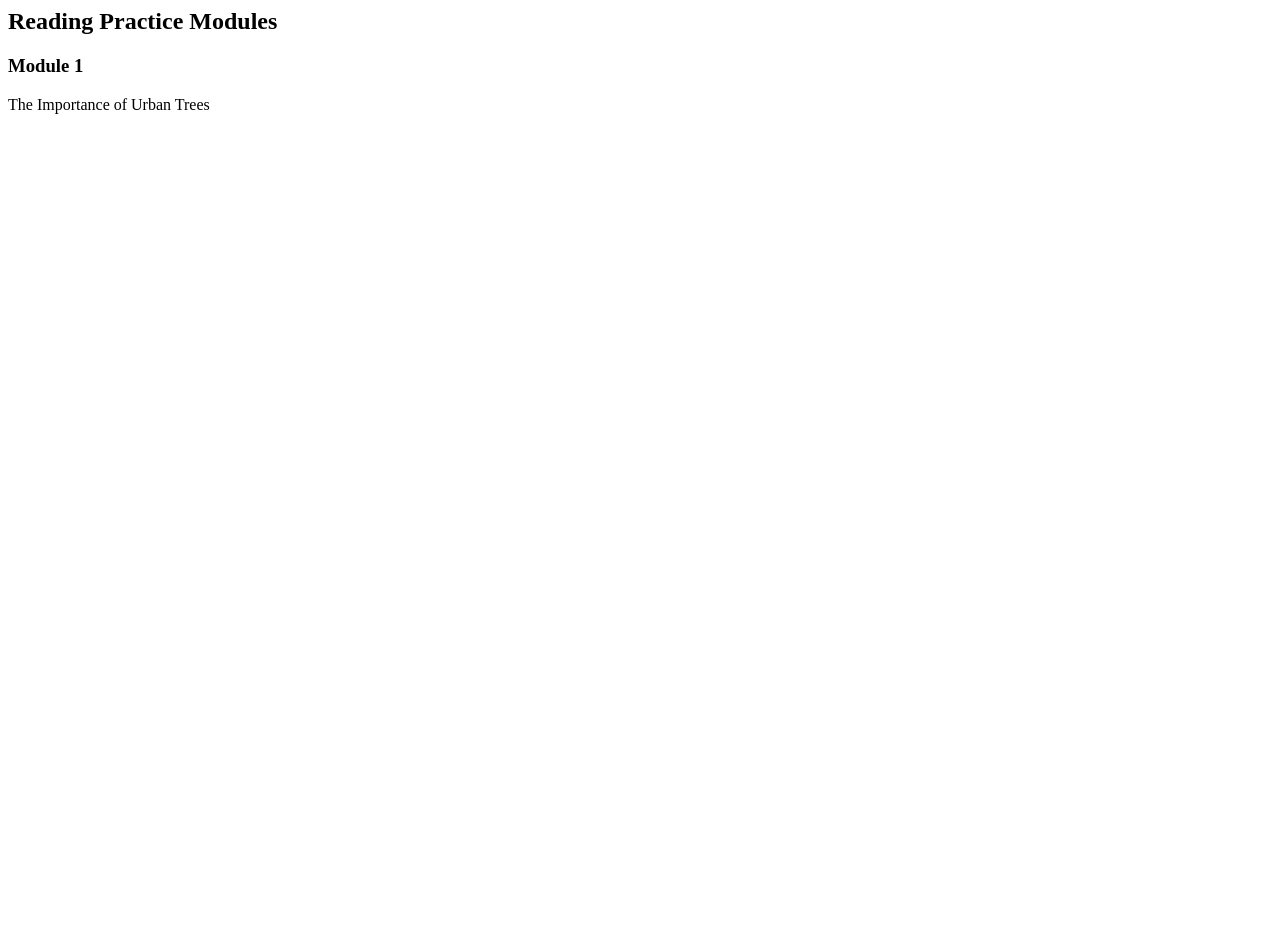
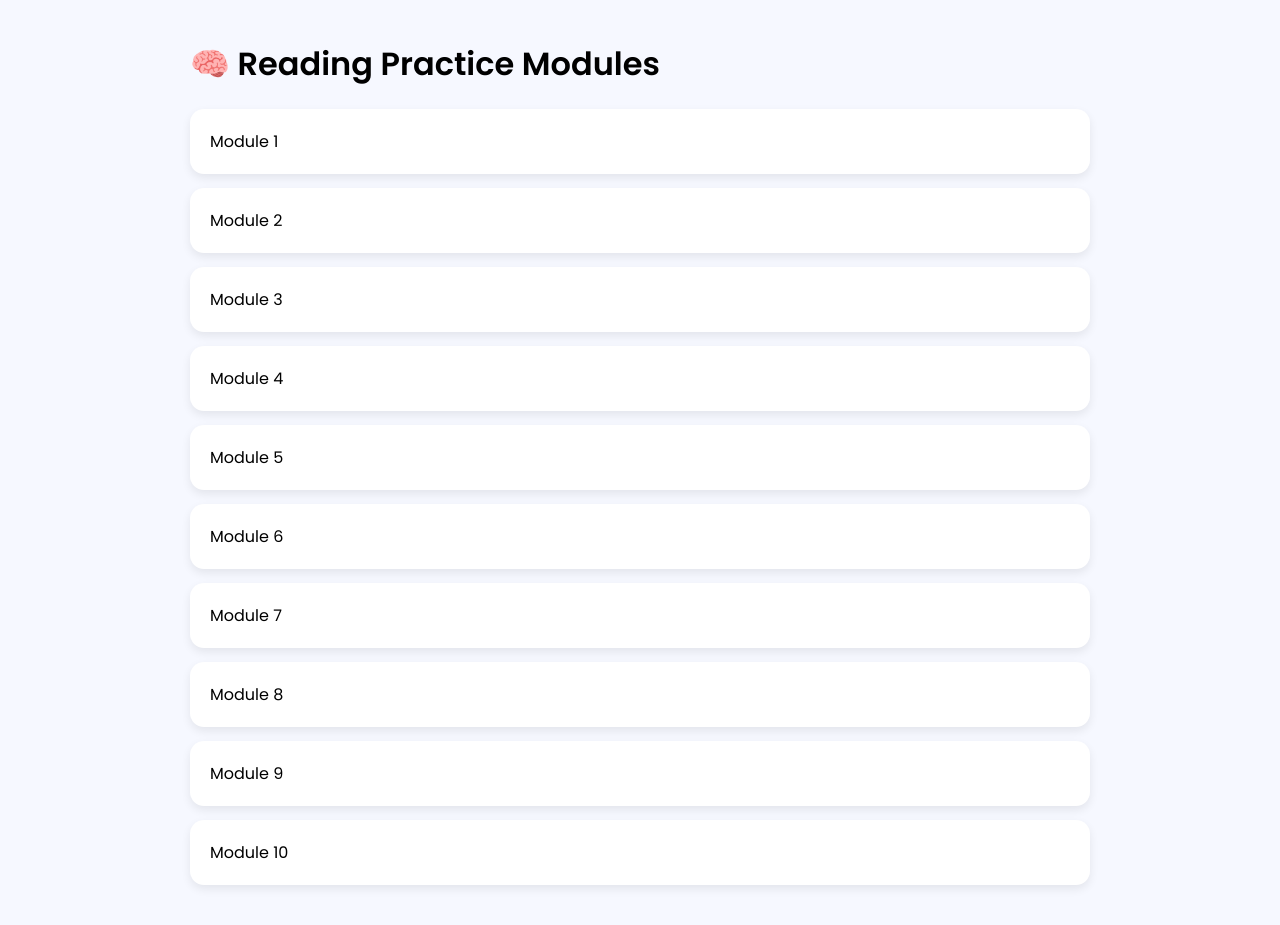
Before and after one commit to Lakshanya-Sathish/FluencyForge, a plain HTML site: page reading-modules.html in a window 1280 px wide. Before the commit the page ends 800 px from the top, so only its background shows below. Drawn offline with Linux system fonts and the light colour scheme.

Commit message:
Updated project files

```diff
--- a/reading-modules.html
+++ b/reading-modules.html
@@ -1,26 +1,48 @@
-<h2>Reading Practice Modules</h2>
-<div id="modules"></div>
+<!DOCTYPE html>
+<html lang="en">
+<head>
+<meta charset="UTF-8">
+<title>Reading Modules</title>
+<meta name="viewport" content="width=device-width, initial-scale=1.0">
+<link href="https://fonts.googleapis.com/css2?family=Poppins:wght@400;600&display=swap" rel="stylesheet">
+
+<style>
+body{background:#f6f8ff;font-family:Poppins}
+.container{max-width:900px;margin:40px auto}
+.module{
+  background:#fff;
+  padding:20px;
+  margin:14px 0;
+  border-radius:14px;
+  box-shadow:0 4px 10px rgba(0,0,0,.08);
+  cursor:pointer;
+}
+.module:hover{background:#eef3ff}
+</style>
+</head>
+
+<body>
+
+<div class="container">
+  <h1>🧠 Reading Practice Modules</h1>
+
+  <div class="module" onclick="openModule('R-B-1')">Module 1</div>
+  <div class="module" onclick="openModule('R-B-2')">Module 2</div>
+  <div class="module" onclick="openModule('R-B-3')">Module 3</div>
+  <div class="module" onclick="openModule('R-B-4')">Module 4</div>
+  <div class="module" onclick="openModule('R-B-5')">Module 5</div>
+  <div class="module" onclick="openModule('R-B-6')">Module 6</div>
+  <div class="module" onclick="openModule('R-B-7')">Module 7</div>
+  <div class="module" onclick="openModule('R-B-8')">Module 8</div>
+  <div class="module" onclick="openModule('R-B-9')">Module 9</div>
+  <div class="module" onclick="openModule('R-B-10')">Module 10</div>
+</div>
 
 <script>
-fetch("../content/reading/beginner.json")
-  .then(res => res.json())
-  .then(data => {
-    const box = document.getElementById("modules");
+function openModule(pid){
+  location.href = `reading.html?pid=${pid}`;
+}
+</script>
 
-    data.passages.forEach((p, index) => {
-      const card = document.createElement("div");
-      card.className = "task-card";
-      card.innerHTML = `
-        <h3>Module ${index + 1}</h3>
-        <p>${p.title}</p>
-      `;
-
-      card.onclick = () => {
-        window.location.href =
-          `reading-player.html?pid=${p.id}`;
-      };
-
-      box.appendChild(card);
-    });
-  });
-</script>
+</body>
+</html>
```
Also changed, not shown: practice.html (+1 -1 lines), reading-home.html (+52 -5 lines).
